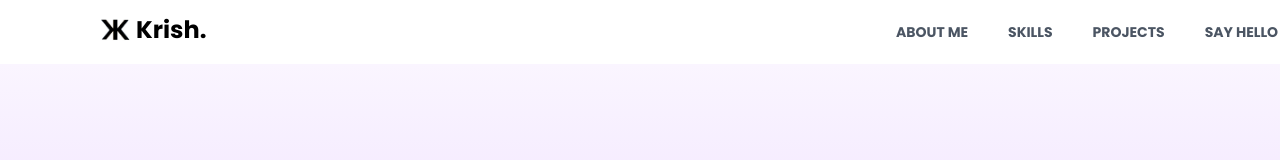
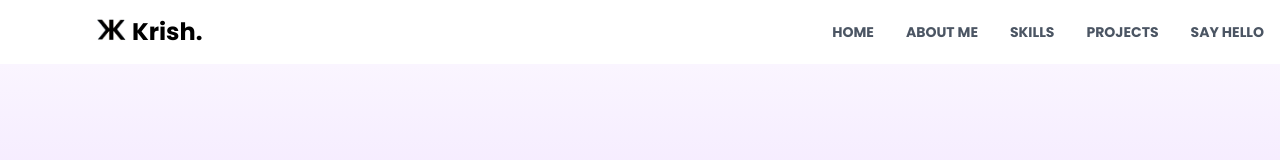
Before and after one commit to Krishrx/krishrx.github.io, a plain HTML site: page index.html in a window 1280 px wide. Shown: the top 160 px of the page. Drawn offline with nearby package versions, Linux system fonts and the light colour scheme.

Commit message:
added home nav

```diff
--- a/index.html
+++ b/index.html
@@ -46,17 +46,18 @@
 </head>
 <body class="font-poppins bg-purple-50">
 
-    <header class="flex md:items-center  justify-between h-1/2 lg:h-full bg-white">
+    <header class="flex md:items-center  justify-between w-full bg-white">
         <!-- logo & title -->
-        <div class="myIcon flex items-center w-32 m-3 md:ml-24">
+        <div class="myIcon flex items-center md:pl-20  m-3">
             <div class="rotate-image w-10 h-10">
                 <img src="./images/portfolio_icon.jpg" class="w-10 h-10 rounded-full" alt="Logoicon">
             </div>
-            <h1 class="text-2xl font-bold pb-1 ">Krish.</h1>
+            <h1 class="text-2xl font-bold ">Krish.</h1>
         </div>
         <!-- NavBar -->
         <nav>
-            <ul id="nav-bar" class="hidden absolute top-0 left-0 space-y-8 py-6 pt-12 md:static  md:flex md:space-y-0 md:space-x-10 md:w-96 md:py-0 md:pt-0 md:rounded-none text-sm font-bold uppercase text-gray-600  w-full text-center rounded-b-xl bg-purple-50 md:bg-transparent">
+            <ul id="nav-bar" class=" hidden absolute top-0 left-0 space-y-8 py-6 pt-12 md:static  md:flex md:space-y-0 md:space-x-8  md:py-0 md:pt-0 md:mr-4 md:rounded-none text-sm font-bold uppercase text-gray-600  w-full text-center rounded-b-xl bg-purple-50 md:bg-transparent">
+                <li><a class="relative" href="#home">Home</a></li>
                 <li><a class="relative" href="#about">About me</a></li>
                 <li><a class="relative" href="#skills">Skills</a></li>
                 <li><a class="relative" href="#projects">Projects</a></li>
@@ -71,7 +72,7 @@
     <main class="">
 
       <!-- home -->
-      <section class="bg-gradient-to-t from-purple-200 text-black h-full w-full flex flex-col justify-center items-center gap-12 md:flex-row md:justify-around md:gap-0 md:py-24">
+      <section id="home" class="bg-gradient-to-t from-purple-200 text-black h-full w-full flex flex-col justify-center items-center gap-12 md:flex-row md:justify-around md:gap-0 md:py-24">
 
         <div class="text-3xl font-bold text-center p-5 basis-1/2 mt-24 md:mt-0 md:text-left md:pl-24 md:text-4xl">
           <h1>Hi 👋,</h1>
```
